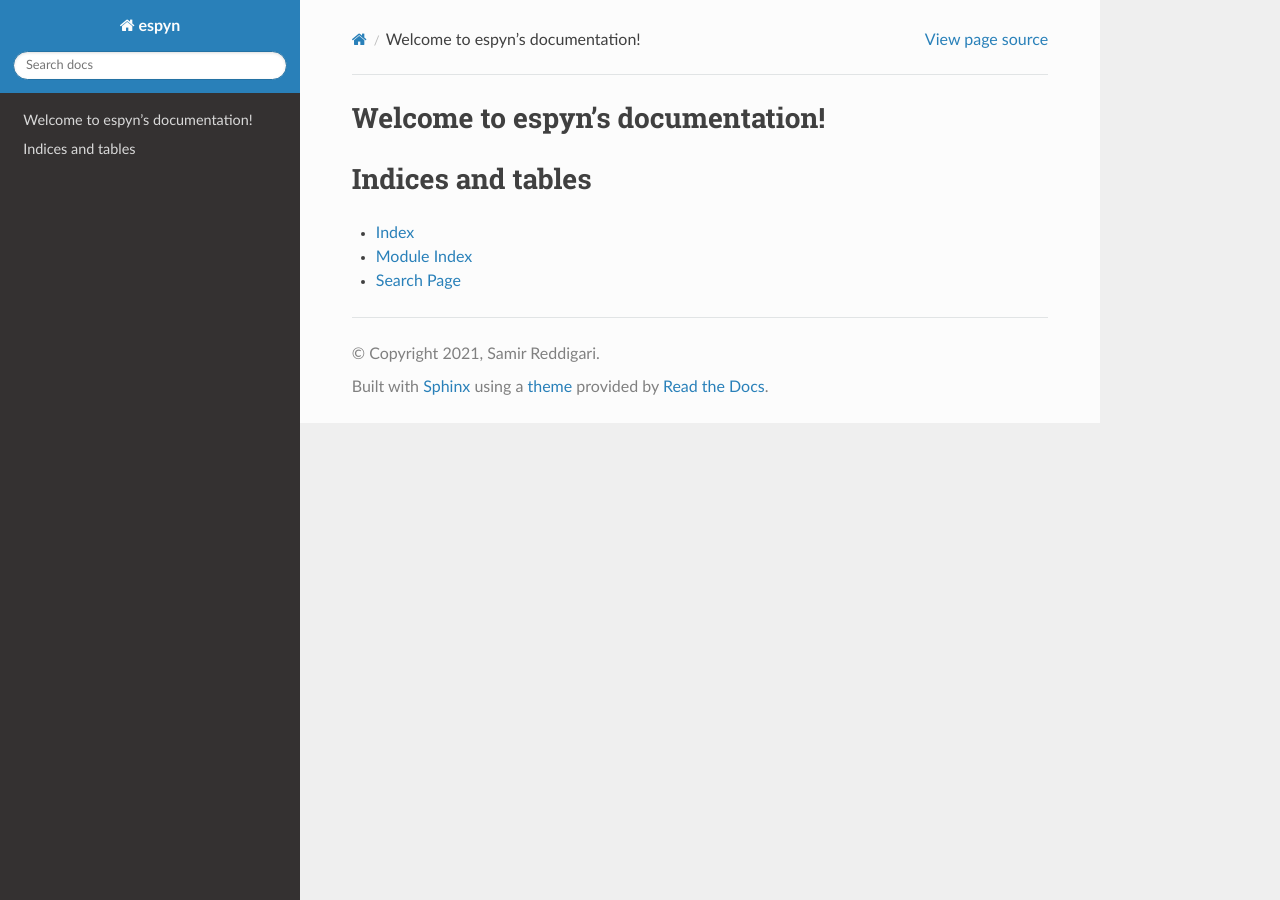
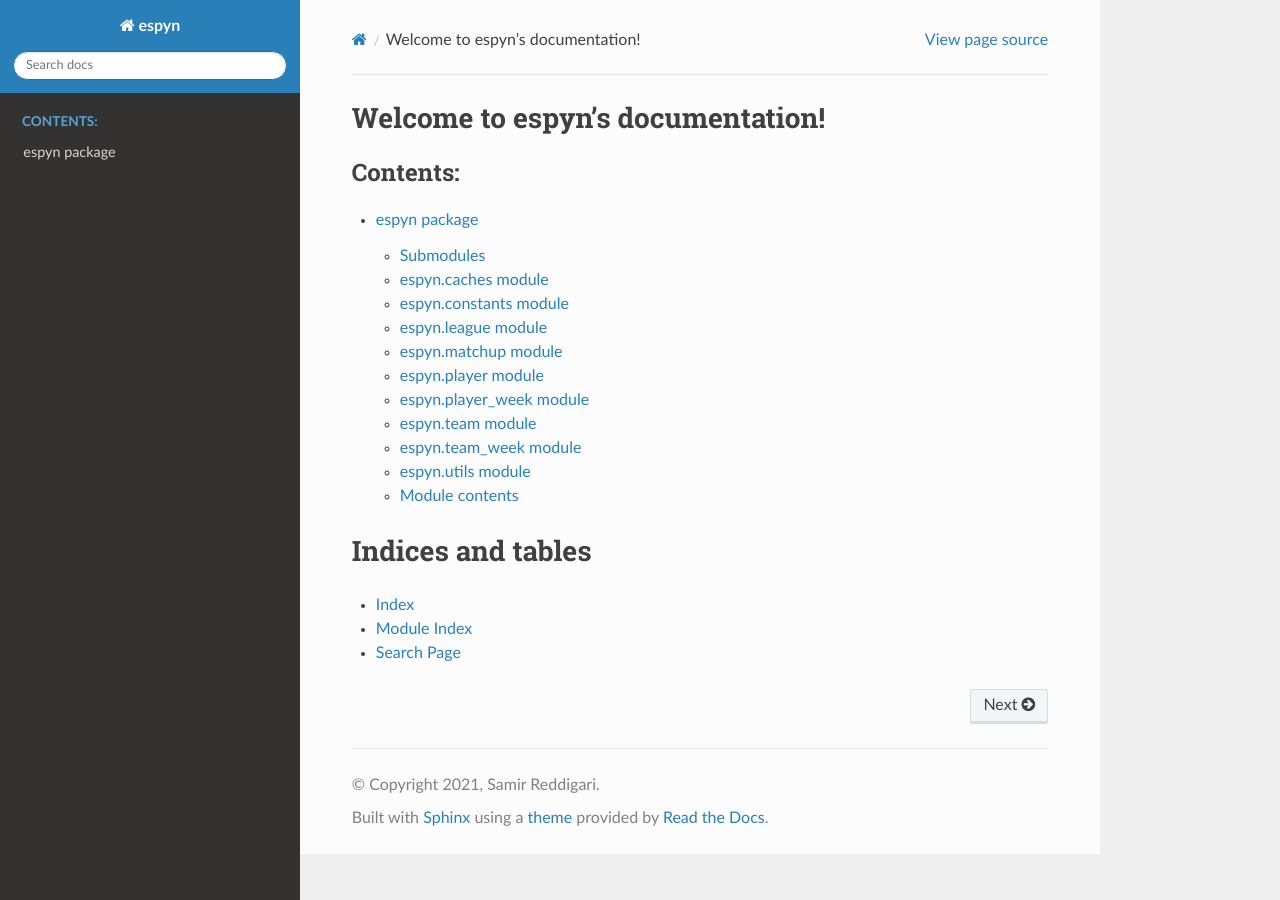
Before and after one commit to reddigari/ESPyN, a Sphinx documentation site: the page built from doc/index.rst, in a window 1280 px wide. Built offline with Sphinx 7.4.7 and the Read the Docs theme 2.0.0, drawn with Linux system fonts in a browser that asks for light colours.

```diff
--- /dev/null
+++ b/doc/espyn.rst
@@ -0,0 +1,85 @@
+espyn package
+=============
+
+Submodules
+----------
+
+espyn.caches module
+-------------------
+
+.. automodule:: espyn.caches
+   :members:
+   :undoc-members:
+   :show-inheritance:
+
+espyn.constants module
+----------------------
+
+.. automodule:: espyn.constants
+   :members:
+   :undoc-members:
+   :show-inheritance:
+
+espyn.league module
+-------------------
+
+.. automodule:: espyn.league
+   :members:
+   :undoc-members:
+   :show-inheritance:
+
+espyn.matchup module
+--------------------
+
+.. automodule:: espyn.matchup
+   :members:
+   :undoc-members:
+   :show-inheritance:
+
+espyn.player module
+-------------------
+
+.. automodule:: espyn.player
+   :members:
+   :undoc-members:
+   :show-inheritance:
+
+espyn.player\_week module
+-------------------------
+
+.. automodule:: espyn.player_week
+   :members:
+   :undoc-members:
+   :show-inheritance:
+
+espyn.team module
+-----------------
+
+.. automodule:: espyn.team
+   :members:
+   :undoc-members:
+   :show-inheritance:
+
+espyn.team\_week module
+-----------------------
+
+.. automodule:: espyn.team_week
+   :members:
+   :undoc-members:
+   :show-inheritance:
+
+espyn.utils module
+------------------
+
+.. automodule:: espyn.utils
+   :members:
+   :undoc-members:
+   :show-inheritance:
+
+Module contents
+---------------
+
+.. automodule:: espyn
+   :members:
+   :undoc-members:
+   :show-inheritance:
--- a/doc/index.rst
+++ b/doc/index.rst
@@ -10,6 +10,8 @@ Welcome to espyn's documentation!
    :maxdepth: 2
    :caption: Contents:
 
+   espyn
+
 
 
 Indices and tables
```
